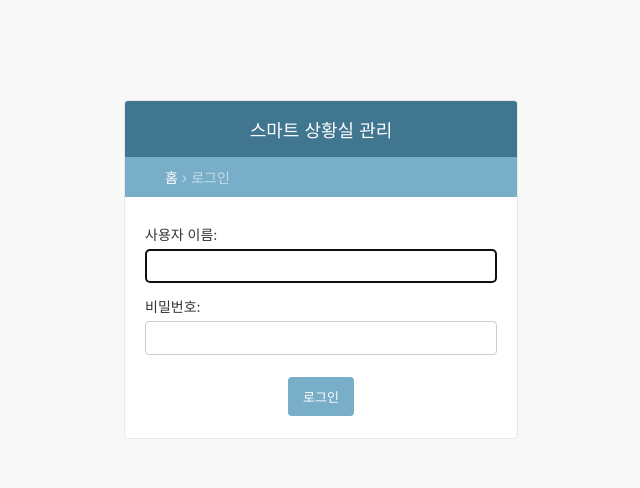
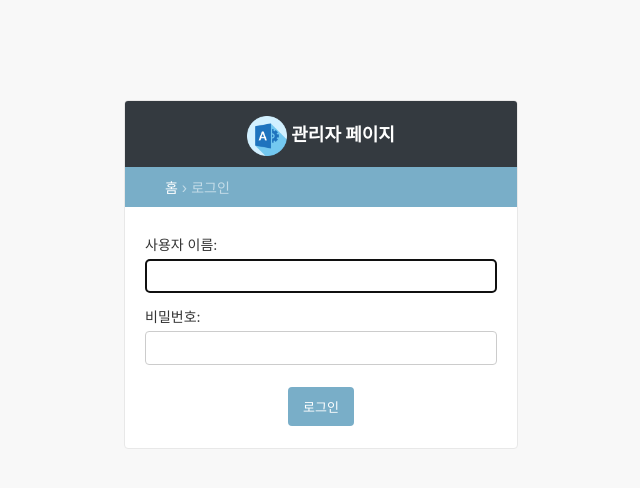
Before and after one commit to cm-lee-1960/server_smart, a Django app: a page that uses smartproject/templates/admin/base_site.html in a window 1280 px wide. Shown: the top 488 px of the page, without its empty margins (319-959 px from the left). Run offline with Django 4.2, Linux system fonts and the light colour scheme.

Commit message:
관리자 페이지- 상단 NavBar 홈페이지와 유사하게 수정

```diff
--- a/smartproject/templates/admin/base_site.html
+++ b/smartproject/templates/admin/base_site.html
@@ -1,4 +1,5 @@
 {% extends "admin/base.html" %}
+{% load static %}
 
 {% block title %}
   {% if subtitle %}{{ subtitle }}
@@ -8,10 +9,36 @@
   {{ site_title|default:_('Django site admin') }}
 {% endblock %}
 
+{% block extrastyle %}
+<style type='text/css'>
+    #header {
+        background-color: #343a40;
+    }
+
+    #branding {
+        height:36px;
+        background-color: #343a40;
+        {#background: white url('/static/accounts/images/smart.jpeg') no-repeat ;#}
+    }
+    #myid{
+    margin-left: 100px;
+}
+
+</style>
+{% endblock %}
+
+{#{% block branding %}#}
+{#  <h1 id="site-name">#}
+{#    <a href="{% url 'admin:index' %}">{{ site_header|default:_('Django administration') }}</a>#}
+{#      <a href="{% url 'admin:index' %}">#}
+{#        <img src="{% static '/accounts/images/smart.jpeg' %}" height="40px" />#}
+{#      </a>#}
+{#  </h1>#}
+{#{% endblock %}#}
 {% block branding %}
-  <h1 id="site-name">
-    <a href="{% url 'admin:index' %}">{{ site_header|default:_('Django administration') }}</a>
-  </h1>
+{#<h1 id="myid"><a href="{% url 'admin:index' %}">{{ _('       MyName') }}</a></h1>#}
+      <h1 id="myid"><a href="{% url 'admin:index' %}">
+          <img src="{% static '/accounts/images/admin.png' %}" height="40px" /><b style="color: white;"> 관리자 페이지</b></a></h1>
 {% endblock %}
 
 {% block nav-global %}{% endblock %}
```
Also changed, not shown: accounts/static/accounts/images/admin.png (added).
